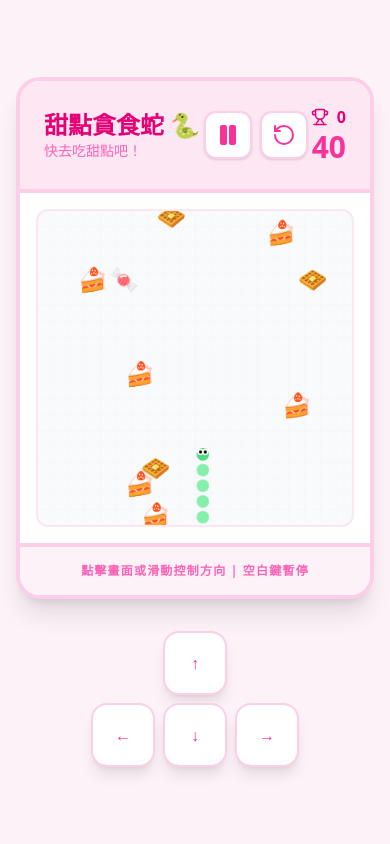
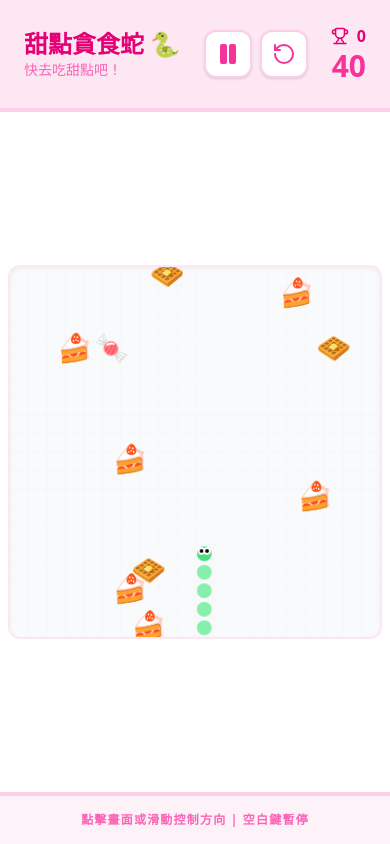
Before and after one commit to Luna05140514/dessert-snake-game, a React (Vite) app: page / in a window 390 px wide. Shown: the top 844 px of the page. Built offline with nearby package versions, Linux system fonts and the light colour scheme.

Commit message:
Add files via upload

```diff
--- a/src/App.tsx
+++ b/src/App.tsx
@@ -199,16 +199,6 @@ export default function App() {
         y: (head.y + direction.y + GRID_SIZE) % GRID_SIZE,
       };
 
-      // Check collision with self
-      if (prevSnake.some(segment => segment.x === newHead.x && segment.y === newHead.y)) {
-        setIsGameOver(true);
-        if (score > highScore) {
-          setHighScore(score);
-          localStorage.setItem('snakeHighScore', score.toString());
-        }
-        return prevSnake;
-      }
-
       const newSnake = [newHead, ...prevSnake];
 
       // Check collision with any food
@@ -352,8 +342,8 @@ export default function App() {
   }, [snake, foods]);
 
   return (
-    <div className="min-h-screen bg-pink-50 flex flex-col items-center justify-center p-4 font-sans text-slate-800">
-      <div className="max-w-md w-full bg-white rounded-3xl shadow-xl overflow-hidden border-4 border-pink-200">
+    <div className="min-h-screen bg-pink-50 flex flex-col items-center justify-center p-0 sm:p-4 font-sans text-slate-800">
+      <div className="w-full h-screen sm:h-auto sm:max-w-2xl bg-white sm:rounded-3xl shadow-xl overflow-hidden sm:border-4 border-pink-200 flex flex-col">
         {/* Header */}
         <div className="p-6 bg-pink-100 flex justify-between items-center border-b-4 border-pink-200">
           <div>
@@ -391,15 +381,16 @@ export default function App() {
         </div>
 
         {/* Game Area */}
+        <div className="flex-grow relative flex items-center justify-center bg-white p-2 sm:p-4 overflow-hidden">
           <div
             ref={gameContainerRef}
-          className="relative aspect-square p-4 bg-white touch-none select-none"
+            className="relative w-full max-w-full aspect-square touch-none select-none"
           >
             <canvas
               ref={canvasRef}
               width={400}
               height={400}
-            className="w-full h-full rounded-xl bg-slate-50 border-2 border-pink-100 touch-none"
+              className="w-full h-full rounded-xl bg-slate-50 border-2 border-pink-100 touch-none shadow-inner"
             />
 
             {/* Overlays */}
@@ -409,7 +400,7 @@ export default function App() {
                   initial={{ opacity: 0, scale: 0.9 }}
                   animate={{ opacity: 1, scale: 1 }}
                   exit={{ opacity: 0, scale: 0.9 }}
-                className="absolute inset-0 flex flex-col items-center justify-center bg-white/80 backdrop-blur-sm z-10"
+                  className="absolute inset-0 flex flex-col items-center justify-center bg-white/80 backdrop-blur-sm z-10 rounded-xl"
                 >
                   <h2 className="text-4xl font-black text-pink-600 mb-2">遊戲結束!</h2>
                   <p className="text-xl font-bold text-slate-600 mb-6">得分: {score}</p>
@@ -431,7 +422,7 @@ export default function App() {
                   initial={{ opacity: 0 }}
                   animate={{ opacity: 1 }}
                   exit={{ opacity: 0 }}
-                className="absolute inset-0 flex items-center justify-center bg-pink-50/40 backdrop-blur-[2px] z-10"
+                  className="absolute inset-0 flex items-center justify-center bg-pink-50/40 backdrop-blur-[2px] z-10 rounded-xl"
                 >
                   <div className="bg-white p-6 rounded-full shadow-2xl border-4 border-pink-200">
                     <Play size={48} className="text-pink-500 fill-pink-500" />
@@ -439,6 +430,7 @@ export default function App() {
                 </motion.div>
               )}
             </AnimatePresence>
+          </div>
         </div>
 
         {/* Controls Info */}
```
Lines whose indentation alone changed are shown as unchanged.
